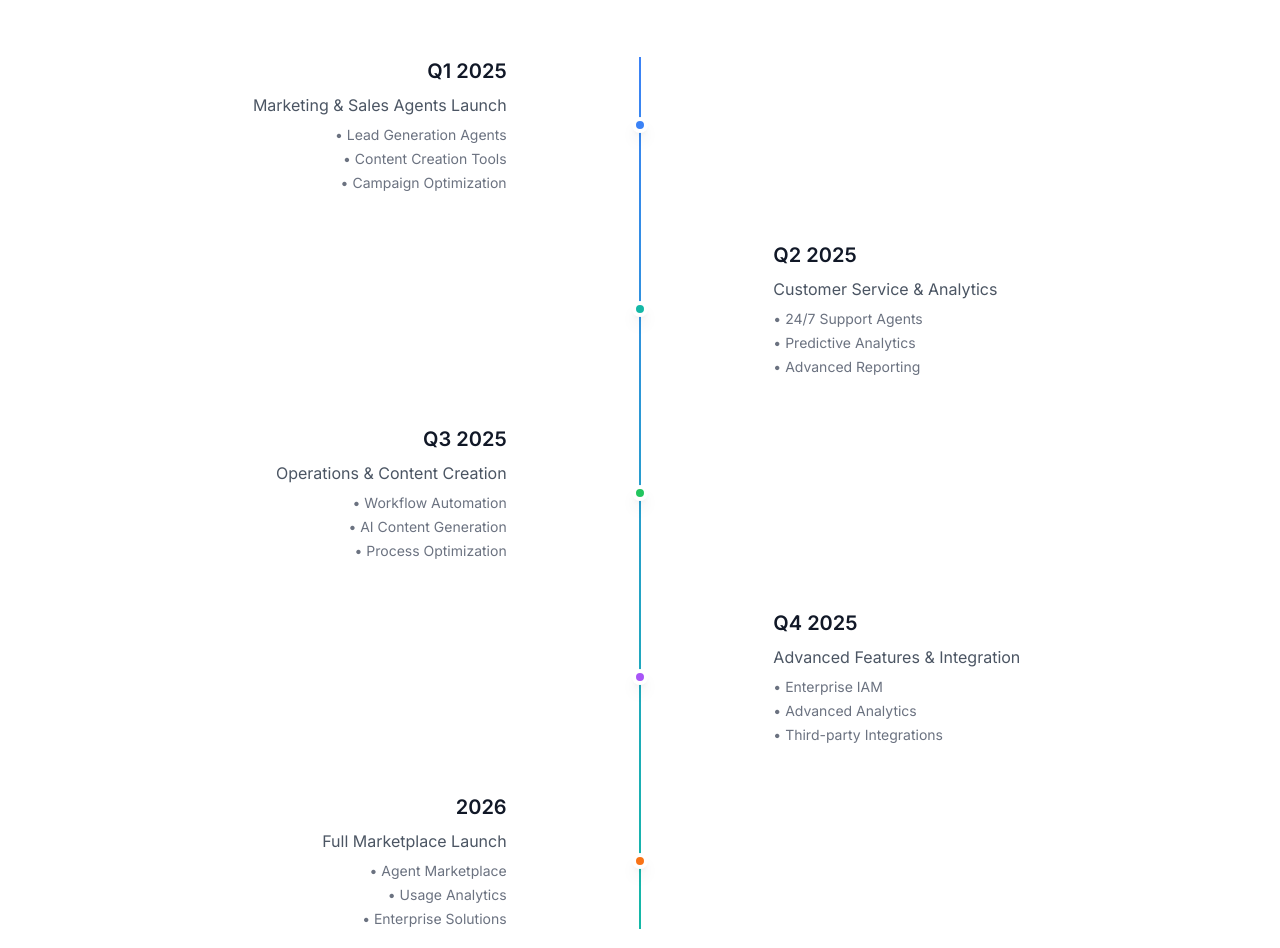
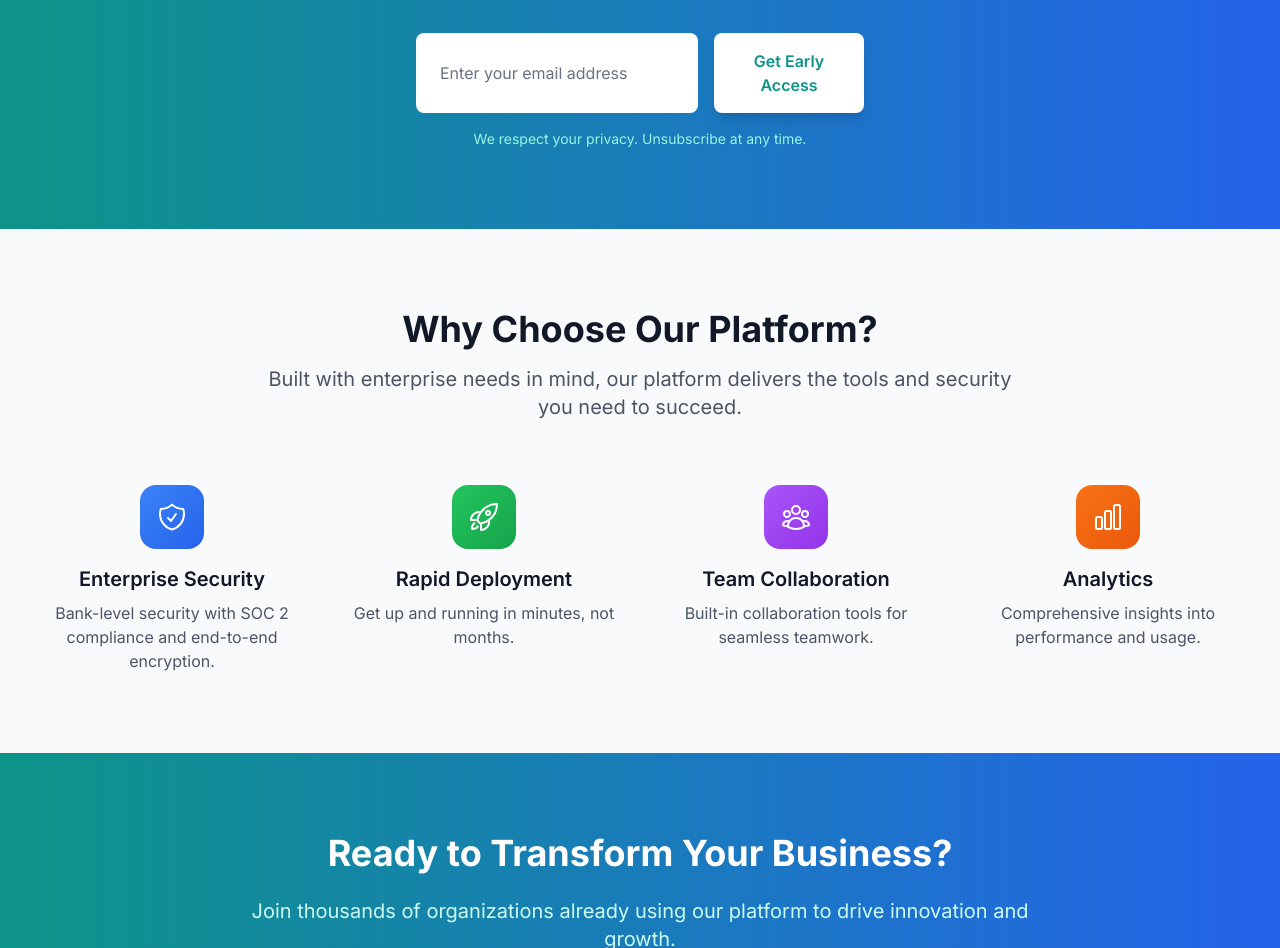
Before and after one commit to bsimkins11-source/transparent-agent-hub-teaser, a React (Vite) app in the folder frontend/: page / in a window 1280 px wide. Shown: the part 3844-4792 px from the top of the page. Built offline with nearby package versions, Linux system fonts and the light colour scheme.

Commit message:
Remove timeline module: Clean up roadmap section for cleaner layout

```diff
--- a/frontend/src/pages/HomePage.tsx
+++ b/frontend/src/pages/HomePage.tsx
@@ -573,97 +573,7 @@ export default function HomePage() {
           </div>
         </section>
 
-        {/* Coming Soon Section with Roadmap */}
-        <section className="py-20 bg-white">
-          <div className="max-w-7xl mx-auto px-4 sm:px-6 lg:px-8">
-            <div className="text-center mb-16">
-              <h2 className="text-3xl md:text-4xl font-bold text-gray-900 mb-4">
-                Coming Soon - Roadmap to 2026
-              </h2>
-              <p className="text-xl text-gray-600 max-w-3xl mx-auto">
-                Our development roadmap shows the exciting features and capabilities we're building for you
-              </p>
-            </div>
 
-            <div className="relative">
-              {/* Timeline line */}
-              <div className="absolute left-1/2 transform -translate-x-px h-full w-0.5 bg-gradient-to-b from-blue-500 to-teal-500"></div>
-
-              {/* Timeline items */}
-              <div className="space-y-12">
-                {/* Q1 2025 */}
-                <div className="relative flex items-center">
-                  <div className="absolute left-1/2 transform -translate-x-1/2 w-4 h-4 bg-blue-500 rounded-full border-4 border-white shadow-lg"></div>
-                  <div className="w-5/12 pr-8 text-right">
-                    <h3 className="text-xl font-semibold text-gray-900 mb-2">Q1 2025</h3>
-                    <p className="text-gray-600">Marketing & Sales Agents Launch</p>
-                    <ul className="text-sm text-gray-500 mt-2 space-y-1">
-                      <li>• Lead Generation Agents</li>
-                      <li>• Content Creation Tools</li>
-                      <li>• Campaign Optimization</li>
-                    </ul>
-                  </div>
-                </div>
-
-                {/* Q2 2025 */}
-                <div className="relative flex items-center">
-                  <div className="absolute left-1/2 transform -translate-x-1/2 w-4 h-4 bg-teal-500 rounded-full border-4 border-white shadow-lg"></div>
-                  <div className="w-5/12 pl-8 ml-auto">
-                    <h3 className="text-xl font-semibold text-gray-900 mb-2">Q2 2025</h3>
-                    <p className="text-gray-600">Customer Service & Analytics</p>
-                    <ul className="text-sm text-gray-500 mt-2 space-y-1">
-                      <li>• 24/7 Support Agents</li>
-                      <li>• Predictive Analytics</li>
-                      <li>• Advanced Reporting</li>
-                    </ul>
-                  </div>
-                </div>
-
-                {/* Q3 2025 */}
-                <div className="relative flex items-center">
-                  <div className="absolute left-1/2 transform -translate-x-1/2 w-4 h-4 bg-green-500 rounded-full border-4 border-white shadow-lg"></div>
-                  <div className="w-5/12 pr-8 text-right">
-                    <h3 className="text-xl font-semibold text-gray-900 mb-2">Q3 2025</h3>
-                    <p className="text-gray-600">Operations & Content Creation</p>
-                    <ul className="text-sm text-gray-500 mt-2 space-y-1">
-                      <li>• Workflow Automation</li>
-                      <li>• AI Content Generation</li>
-                      <li>• Process Optimization</li>
-                    </ul>
-                  </div>
-                </div>
-
-                {/* Q4 2025 */}
-                <div className="relative flex items-center">
-                  <div className="absolute left-1/2 transform -translate-x-1/2 w-4 h-4 bg-purple-500 rounded-full border-4 border-white shadow-lg"></div>
-                  <div className="w-5/12 pl-8 ml-auto">
-                    <h3 className="text-xl font-semibold text-gray-900 mb-2">Q4 2025</h3>
-                    <p className="text-gray-600">Advanced Features & Integration</p>
-                    <ul className="text-sm text-gray-500 mt-2 space-y-1">
-                      <li>• Enterprise IAM</li>
-                      <li>• Advanced Analytics</li>
-                      <li>• Third-party Integrations</li>
-                    </ul>
-                  </div>
-                </div>
-
-                {/* 2026 */}
-                <div className="relative flex items-center">
-                  <div className="absolute left-1/2 transform -translate-x-1/2 w-4 h-4 bg-orange-500 rounded-full border-4 border-white shadow-lg"></div>
-                  <div className="w-5/12 pr-8 text-right">
-                    <h3 className="text-xl font-semibold text-gray-900 mb-2">2026</h3>
-                    <p className="text-gray-600">Full Marketplace Launch</p>
-                    <ul className="text-sm text-gray-500 mt-2 space-y-1">
-                      <li>• Agent Marketplace</li>
-                      <li>• Usage Analytics</li>
-                      <li>• Enterprise Solutions</li>
-                    </ul>
-                  </div>
-                </div>
-              </div>
-            </div>
-          </div>
-        </section>
 
         {/* Email Capture Form Section */}
         <section id="early-access" className="py-20 bg-gradient-to-r from-teal-600 to-blue-600">
```
